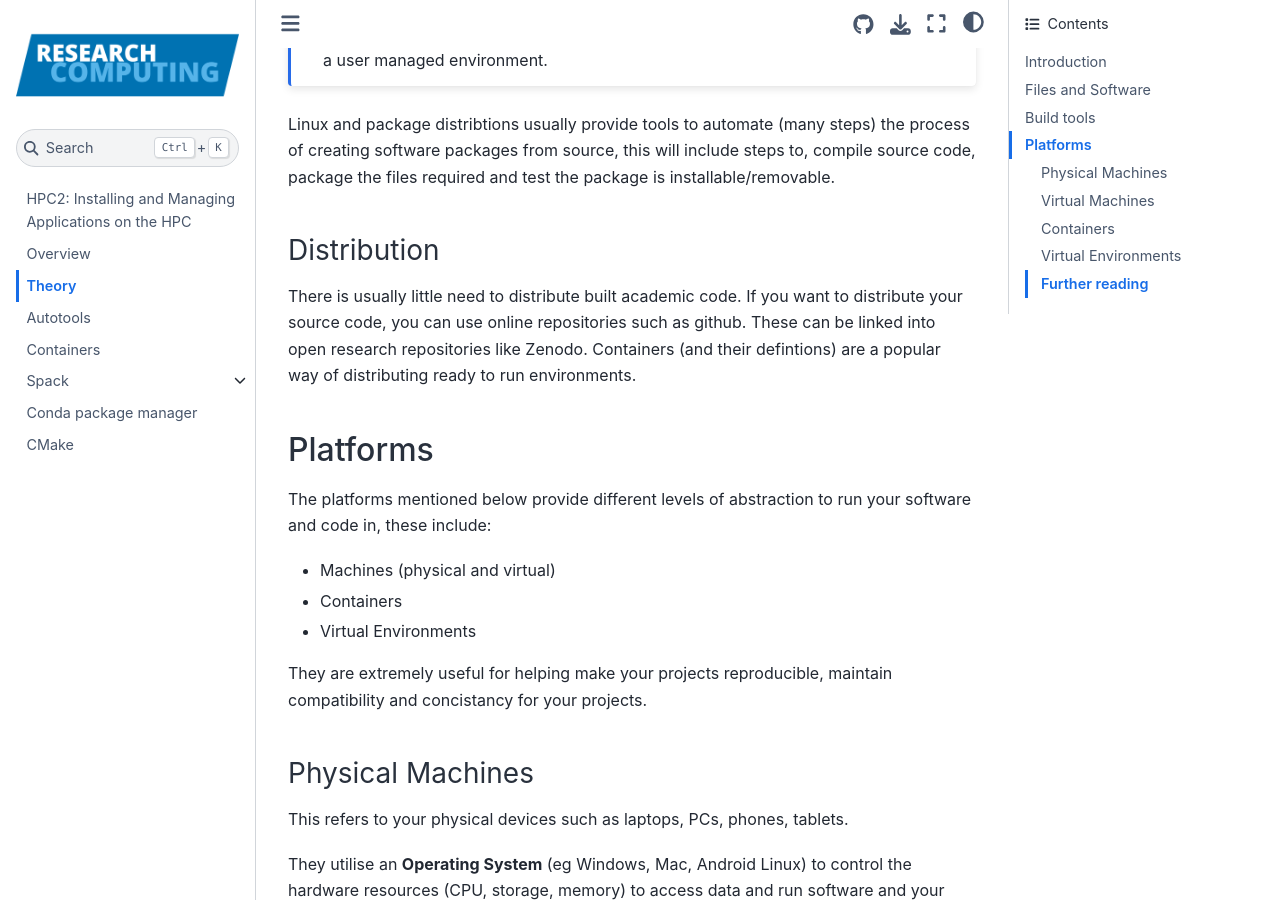
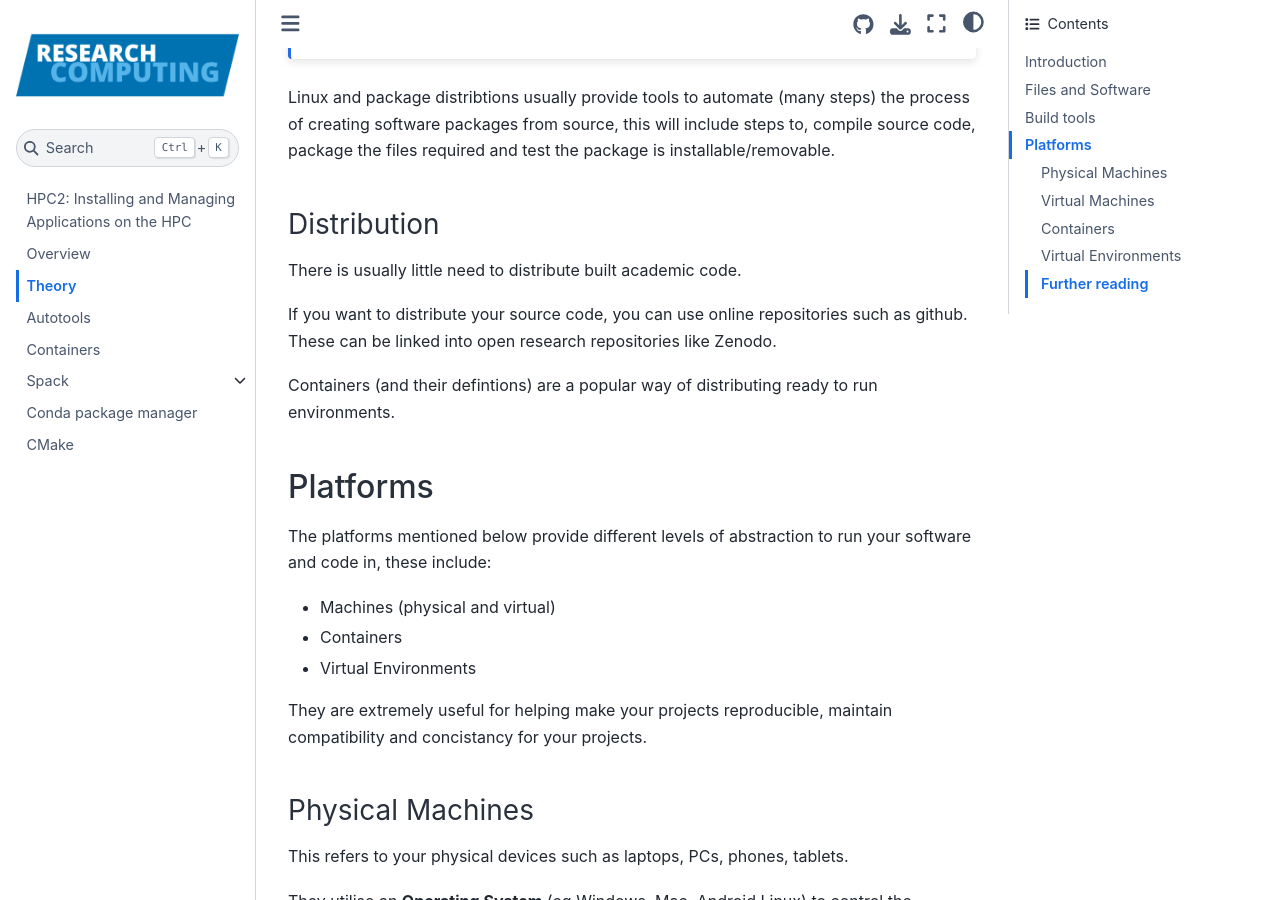
Before and after one commit to ARCTraining/hpc2-software, a Jupyter Book: the page built from book/course/theory.md, in a window 1280 px wide and 900 px high, scrolled down 4203 px. Built offline with Jupyter Book 1.0.4 settings and Sphinx 7.4.7 and the Sphinx Book theme 1.1.4, drawn with Linux system fonts in a browser that asks for light colours; some of the changed text lies outside the part shown.

Commit message:
Fix typos

```diff
--- a/book/course/theory.md
+++ b/book/course/theory.md
@@ -18,8 +18,7 @@ It provides supporting information to the tools used to run, build and maintain
 
 * Software is the name given to executable computer programmes.
 * Software can include one or more executable, library, configuration, data, asset  files.
-* Software can be run by the user or automatically by the Operating System
-*
+* Software can be run by the user or automatically by the Operating System.
 * Multiple pieces of software can be packaged together such as the Anaconda installer or Microsoft Office.
 
 ### Software locations
@@ -126,7 +125,9 @@ Linux and package distribtions usually provide tools to automate (many steps) th
 ### Distribution
 
 There is usually little need to distribute built academic code.
+
 If you want to distribute your source code, you can use online repositories such as github. These can be linked into open research repositories like Zenodo.
+
 Containers (and their defintions) are a popular way of distributing ready to run environments.
 
 ## Platforms
```
